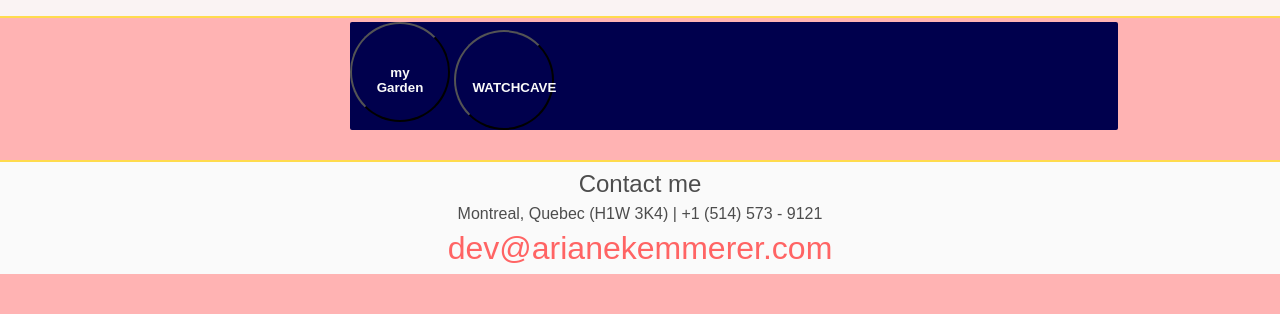
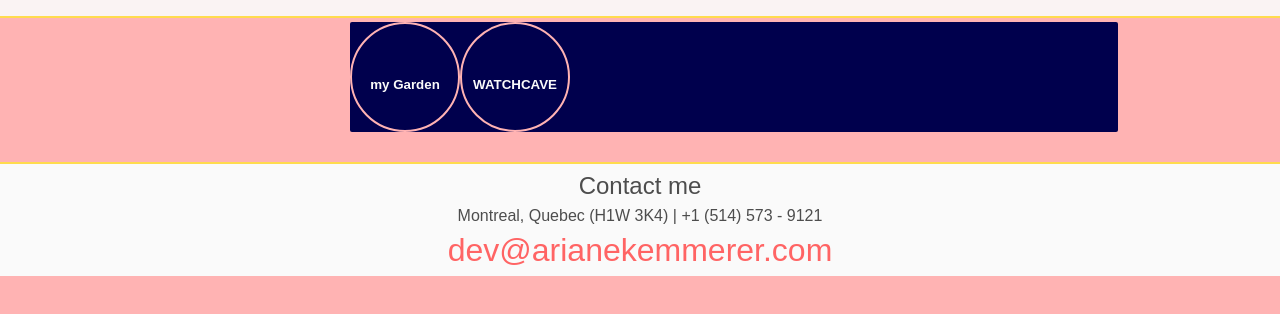
Before and after one commit to ari-rosie/Portfolio, a website: page portfolio.html in a window 1280 px wide. Both pictures are taken after a click on the button "my Garden". Shown: the part 200-514 px from the top of the page. Drawn offline with Linux system fonts and the light colour scheme; a web font is replaced by a local one.

Commit message:
hover effects portfolio and flavicon

```diff
--- a/css/portfolio.css
+++ b/css/portfolio.css
@@ -17,11 +17,21 @@
 }
 
 .portfolio button {
-  width: 100px;
-  height: 100px;
+  width: 110px;
+  height: 110px;
   border-radius: 50%;
   background-color: rgb(0, 0, 77);
-  border-color: rgb(255, 179, 179) solid 2px;
+  border: rgb(255, 179, 179) solid 2px;
+  color: rgb(250, 250, 250);
+  padding: 0;
+  text-align: center;
   outline: none;
-  color: rgb(250, 250, 250);
 }
+
+.portfolio button:hover {
+  transform: scale(1.2);
+}
+
+.project_buttons {
+  display: flex;
+}
--- a/portfolio.html
+++ b/portfolio.html
@@ -14,6 +14,8 @@
     rel="stylesheet"
     href="https://cdnjs.cloudflare.com/ajax/libs/font-awesome/4.7.0/css/font-awesome.min.css"
   />
+  <link rel="shortcut icon" href="assets/flavicon.ico" type="favicon/ico" />
+
 </head>
 
 <body>
@@ -50,15 +52,15 @@
       </p>
     </aside>
     <main>
-      <div>
-        <button onmouseover="hoverProject('Garden planner app. Create an account and drag and drop plants into a personnalized grid, while having access to specific info on the plants you chose. <span> TECH: React.js   Redux   Node.js   MongoDB')"
+      <div class="project_buttons">
+        <button onmouseover="hoverProject('Garden planner app. Create an account and drag and drop plants into a personnalized grid, while having access to specific info on the plants you chose. <span> TECH: React.js   Redux   Node.js   MongoDB', 'url(./assets/readmeSignIn.png)')"
           onmouseout="hoverProject('')"
           onclick='window.open("https:\/\/my-garden-project.herokuapp.com/")'
 
           >
           <h2>my Garden</h2>
       </button>
-      <button onmouseover="hoverProject('E-commerce app. Team project, contains a catalogue with a shopping cart. Send your order and receive a confirmation number. <span> TECH: React.js   Redux   Node.js')"
+      <button onmouseover="hoverProject('E-commerce app. Team project, contains a catalogue with a shopping cart. Send your order and receive a confirmation number. <span> TECH: React.js   Redux   Node.js', 'url(./assets/demo.gif)')"
         onmouseout="hoverProject('')"
         onclick='window.open("https:\/\/watchcave.herokuapp.com/")'
 
--- a/script.js
+++ b/script.js
@@ -1,13 +1,23 @@
 const projectDescription = document.querySelector('#portfolio-description'); // container of each project description
 const about = document.querySelector('#portfolio-about');
+const main = document.querySelector('main');
 
-const hoverProject = (description) => {
+const hoverProject = (description, image) => {
     if (description !== "")
         about.style.visibility = "visible";
     else
         about.style.visibility = "hidden";
 
+    if (image) {
+        main.style.backgroundImage = image;
+        main.style.backgroundSize = "cover";
+    }
+    else
+        main.style.backgroundImage = "none";
+
+    projectDescription.style.display = "none";
     projectDescription.innerHTML = description;
+    projectDescription.style.display = "block";
 };
 
 
```
Also changed, not shown: assets/flavicon.ico (added), 2 other files.
